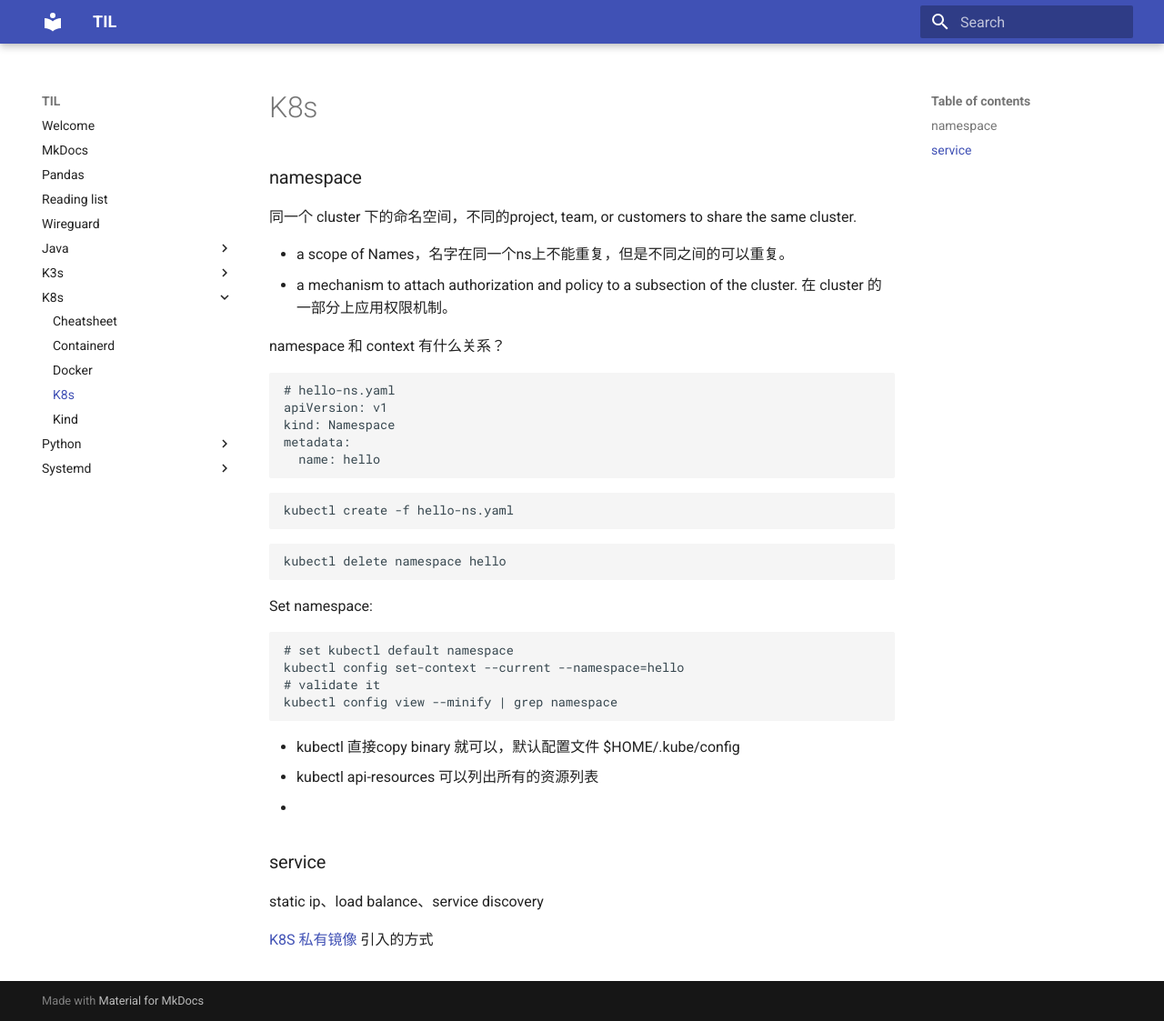
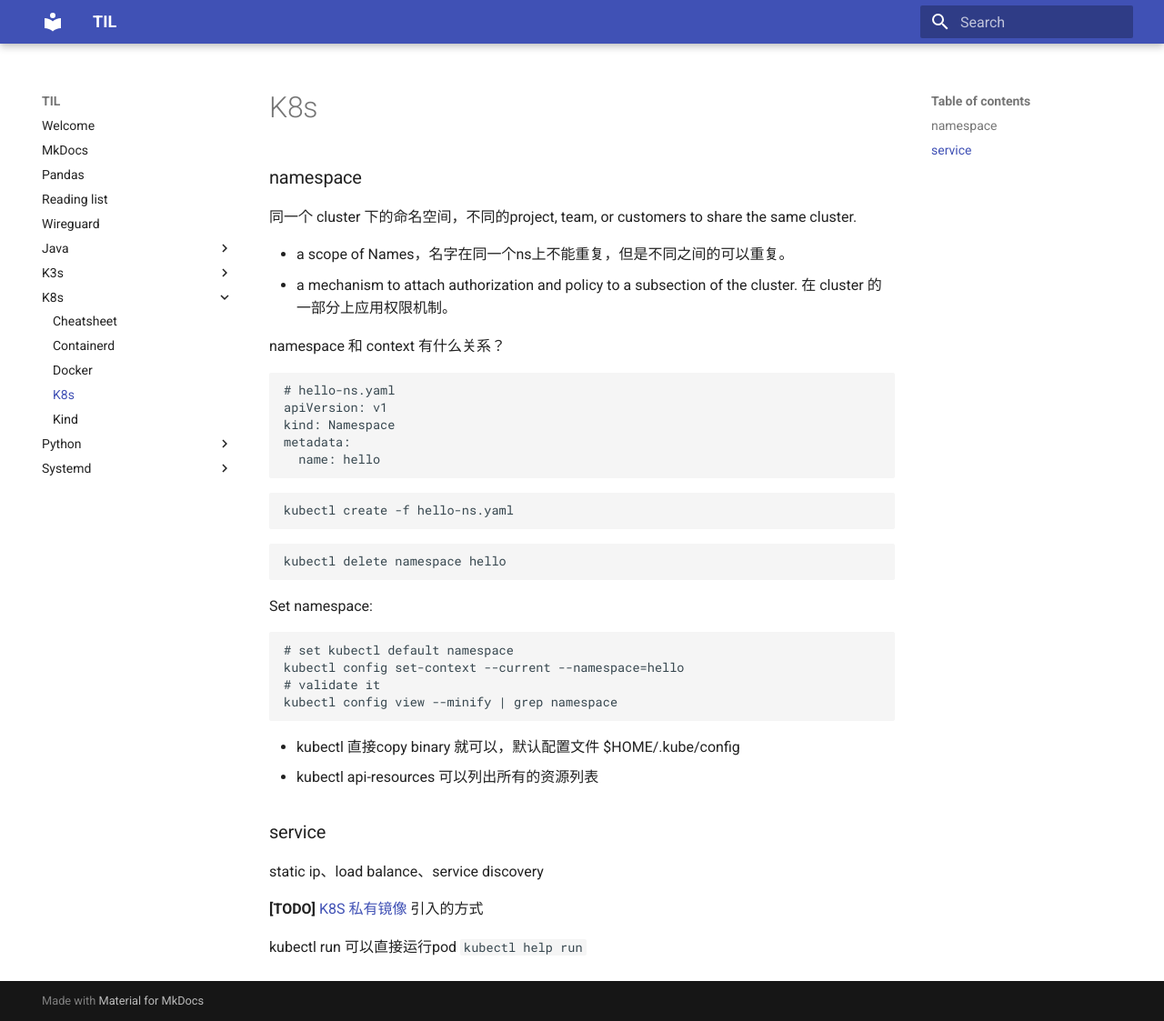
Before and after one commit to emctoo/emctoo.github.io, an MkDocs documentation site: the page built from docs/k8s/k8s.md, in a window 1280 px wide and 1123 px high. Shown: the whole window at 91% size. Built offline with MkDocs 1.6.1 and Material for MkDocs 9.7.7, drawn with Linux system fonts in a browser that asks for light colours.

Commit message:
adds more today

```diff
--- a/docs/k8s/k8s.md
+++ b/docs/k8s/k8s.md
@@ -35,7 +35,6 @@ kubectl config view --minify | grep namespace
 - kubectl 直接copy binary 就可以，默认配置文件 $HOME/.kube/config
 - kubectl api-resources 可以列出所有的资源列表
 
--
 
 ### service
 
@@ -43,4 +42,6 @@ static ip、load balance、service discovery
 
 
 
-[K8S 私有镜像](https://kirakirazone.com/2020/08/06/k8s%E6%8B%89%E5%8F%96%E7%A7%81%E6%9C%89%E9%95%9C%E5%83%8F/) 引入的方式
+**[TODO]** [K8S 私有镜像](https://kirakirazone.com/2020/08/06/k8s%E6%8B%89%E5%8F%96%E7%A7%81%E6%9C%89%E9%95%9C%E5%83%8F/) 引入的方式
+
+kubectl run 可以直接运行pod `kubectl help run`
```
Also changed, not shown: docs/pandas.md (+6 -0 lines).
